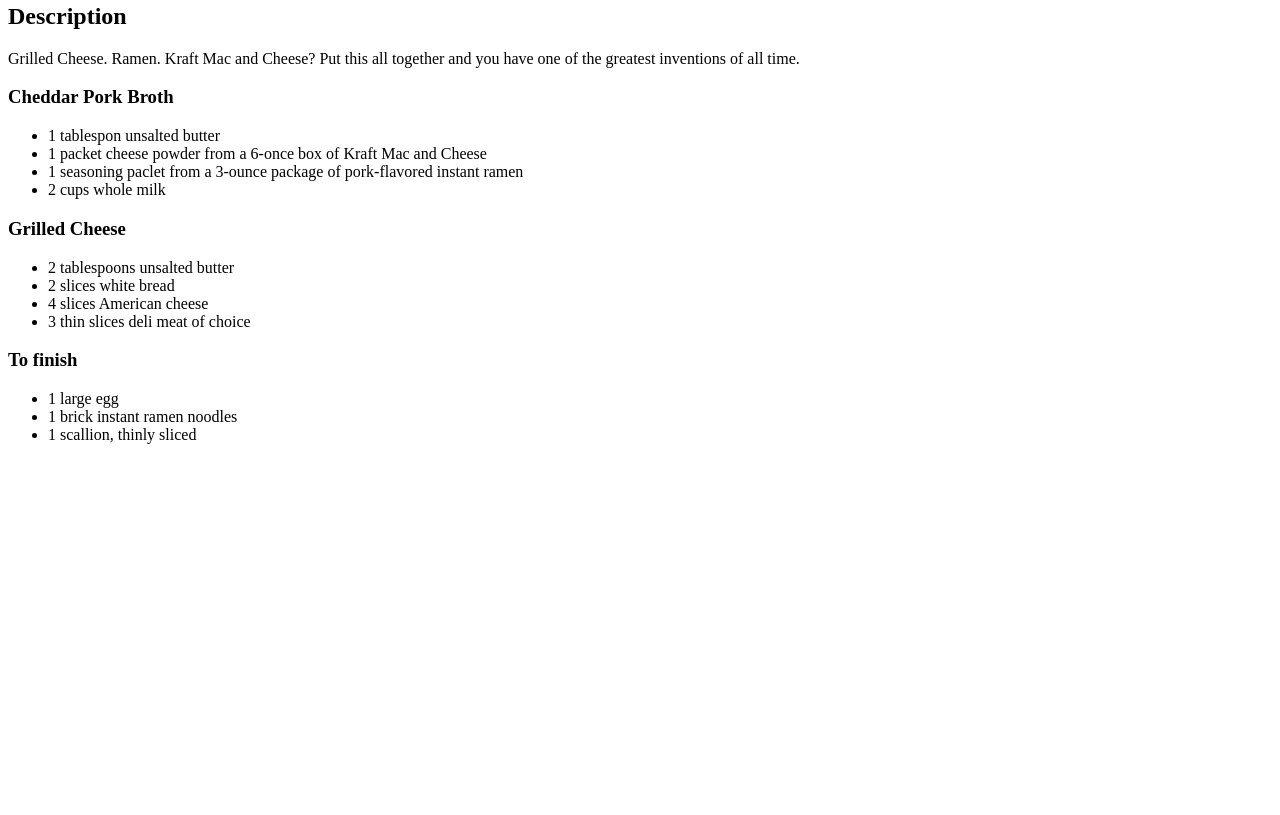
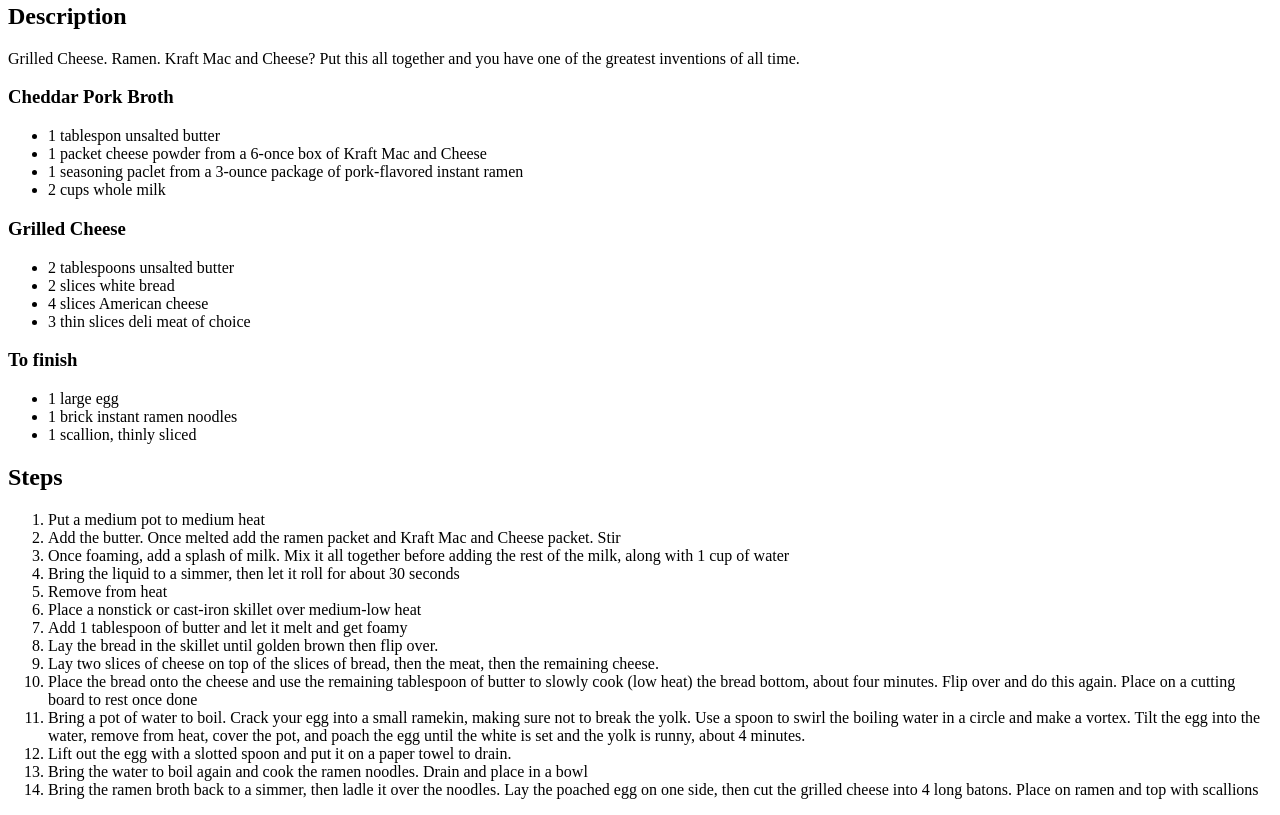
Before and after one commit to GMerwanji/odin-recipes, a plain HTML site: page recipes/gc_ramen.html in a window 1280 px wide. Shown: the part 601-1416 px from the top of the page. Before the commit the page ends 1061 px from the top, so only its background shows below. Drawn offline with Linux system fonts and the light colour scheme.

Commit message:
Add steps

```diff
--- a/recipes/gc_ramen.html
+++ b/recipes/gc_ramen.html
@@ -34,7 +34,25 @@
             <li>1 scallion, thinly sliced</li>
         </ul>
 
-
+        <h2>Steps</h2>
+        <ol>
+            <li>Put a medium pot to medium heat</li>
+            <li>Add the butter. Once melted add the ramen packet and Kraft Mac and Cheese packet. Stir</li>
+            <li>Once foaming, add a splash of milk. Mix it all together before adding the rest of the milk, along with 1 cup of water</li>
+            <li>Bring the liquid to a simmer, then let it roll for about 30 seconds</li>
+            <li>Remove from heat</li>
+            <li>Place a nonstick or cast-iron skillet over medium-low heat</li>
+            <li>Add 1 tablespoon of butter and let it melt and get foamy</li>
+            <li>Lay the bread in the skillet until golden brown then flip over.</li>
+            <li>Lay two slices of cheese on top of the slices of bread, then the meat, then the remaining cheese.</li>
+            <li>Place the bread onto the cheese and use the remaining tablespoon of butter to slowly cook (low heat) the bread bottom, about four minutes. Flip over and do this again. Place on a cutting board to rest once done</li>
+            <li>Bring a pot of water to boil. Crack your egg into a small ramekin, making sure not to break the yolk. Use a spoon to swirl the boiling water in a circle and make a vortex. Tilt the egg into the water, remove from heat, cover the pot,
+                and poach the egg until the white is set and the yolk is runny, about 4 minutes.
+            </li>
+            <li>Lift out the egg with a slotted spoon and put it on a paper towel to drain.</li>
+            <li>Bring the water to boil again and cook the ramen noodles. Drain and place in a bowl</li>
+            <li>Bring the ramen broth back to a simmer, then ladle it over the noodles. Lay the poached egg on one side, then cut the grilled cheese into 4 long batons. Place on ramen and top with scallions</li>
+        </ol>
 
 
 
```
